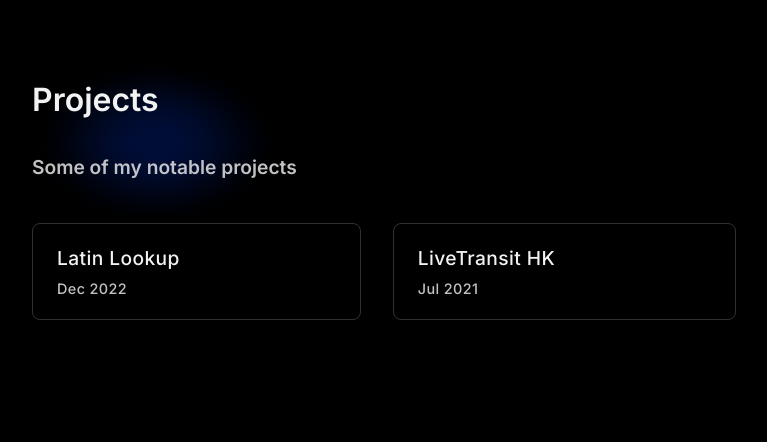
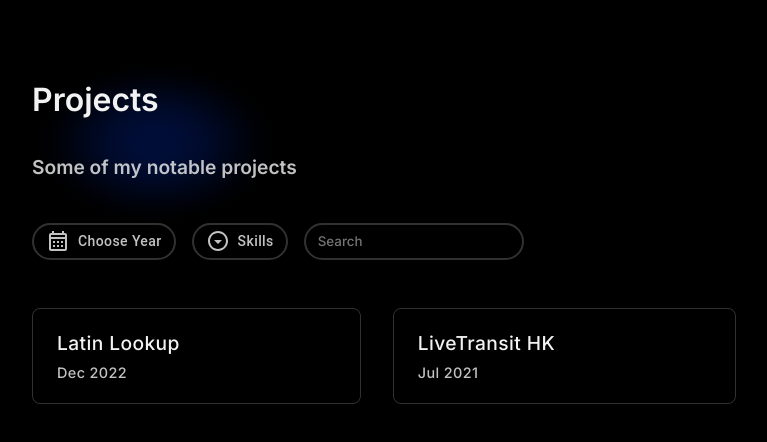
Before and after one commit to sd0e/portfolio, a Next.js app: page /projects in a window 1280 px wide. Shown: the top 442 px of the page, without its empty margins (256-1023 px from the left). Built offline with nearby package versions, Linux system fonts and the light colour scheme.

Commit message:
Add a date filter method

```diff
--- /dev/null
+++ b/components/overlaycontent.module.css
@@ -0,0 +1,7 @@
+.overlay {
+    background-color: #111111;
+    color: #f2f2f2;
+    padding: 1.5rem;
+    display: flex;
+    align-items: center;
+}
--- /dev/null
+++ b/components/overlaycontent.tsx
@@ -0,0 +1,11 @@
+import { ReactElement } from "react";
+import styles from './overlaycontent.module.css';
+import { Inter } from 'next/font/google';
+
+const inter = Inter({ subsets: ['latin'], weight: ['600', '700'] })
+
+export default function OverlayContent({ children }: { children: ReactElement }) {
+    return <div className={[styles.overlay, inter.className].join(' ')}>
+        {children}
+    </div>
+}
--- /dev/null
+++ b/components/roundsearch.module.css
@@ -0,0 +1,8 @@
+.input {
+    border-radius: 1.5rem;
+    text-transform: none;
+    border: 2px solid rgba(242, 242, 242, 0.2);
+    color: rgba(242, 242, 242, 0.8);
+    padding: 0.25rem 0.75rem;
+    background: none;
+}
--- /dev/null
+++ b/components/roundsearch.tsx
@@ -0,0 +1,8 @@
+import { Inter } from 'next/font/google';
+import styles from './roundsearch.module.css';
+
+const inter = Inter({ subsets: ['latin'], weight: ['600', '700'] })
+
+export default function RoundSearch({ placeholder, setState }: { placeholder: string, setState: (val: string) => void }) {
+    return <input className={[styles.input, inter.className].join(' ')} placeholder={placeholder} onChange={e => setState(e.target.value)} autoCapitalize="false" autoComplete="false" autoFocus={false} />
+}
--- a/components/skillbutton.tsx
+++ b/components/skillbutton.tsx
@@ -24,9 +24,9 @@ const theme = createTheme({
     }
 });
 
-export default function SkillButton({ children, onClick, Icon }: { children: string, onClick?: () => void, Icon?: SvgIconComponent }) {
+export default function SkillButton({ children, onClick, Icon, id }: { children: string, onClick?: (e: React.MouseEvent<HTMLButtonElement>) => void, Icon?: SvgIconComponent, id?: string }) {
     return <ThemeProvider theme={theme} key={children}>
-        <Button onClick={onClick} key={`button-${children}`}>
+        <Button onClick={onClick} key={`button-${children}`} aria-describedby={id}>
             <div className={styles.skillButtonContents}>
                 { Icon ? <Icon className={[styles.skillButtonIcon, inter.className].join(' ')} /> : null }
                 {children}
--- /dev/null
+++ b/hooks/useStorage.ts
@@ -0,0 +1,37 @@
+type StorageType = 'session' | 'local';
+type UseStorageReturnValue = {
+  getItem: (key: string, type?: StorageType) => string;
+  setItem: (key: string, value: string, type?: StorageType) => boolean;
+  removeItem: (key: string, type?: StorageType) => void;
+};
+
+const useStorage = (): UseStorageReturnValue => {
+  const storageType = (type?: StorageType): 'localStorage' | 'sessionStorage' => `${type ?? 'session'}Storage`;
+
+  const isBrowser: boolean = ((): boolean => typeof window !== 'undefined')();
+
+  const getItem = (key: string, type?: StorageType): string => {
+    return isBrowser ? window[storageType(type)][key] : '';
+  };
+
+  const setItem = (key: string, value: string, type?: StorageType): boolean => {
+    if (isBrowser) {
+      window[storageType(type)].setItem(key, value);
+      return true;
+    }
+
+    return false;
+  };
+
+  const removeItem = (key: string, type?: StorageType): void => {
+    window[storageType(type)].removeItem(key);
+  };
+
+  return {
+    getItem,
+    setItem,
+    removeItem,
+  };
+};
+
+export default useStorage;
--- a/pages/project/[id].tsx
+++ b/pages/project/[id].tsx
@@ -23,7 +23,7 @@ export default function Project({ projectInfo }: { projectInfo: {
         <meta name="viewport" content="width=device-width, initial-scale=1" />
         <link rel="icon" href="/favicon.ico" />
       </Head>
-      <ProjectInfo Skills={projectInfo.languages} URL={projectInfo.link} Time={`${projectInfo.month} ${projectInfo.year.toString()}`} />
+      <ProjectInfo Skills={projectInfo.languages} URL={projectInfo.link} Time={`${projectInfo.month} ${projectInfo.year.toString()}`} Year={projectInfo.year} />
       <div dangerouslySetInnerHTML={{ __html: projectInfo.contentAsHtml }} className={inter.className} />
     </Layout>
   )
--- a/pages/projects.tsx
+++ b/pages/projects.tsx
@@ -6,6 +6,13 @@ import { getSortedProjects } from '@/lib/projects';
 import { GetStaticProps } from 'next/types';
 import ProjectButton from '@/components/projectbutton';
 import Boxy from '@/components/boxy';
+import { Stack, Popover, IconButton, createTheme, ThemeProvider } from '@mui/material';
+import SkillButton from '@/components/skillbutton';
+import { AddCircleOutlineOutlined, ArrowDropDownCircleOutlined, CalendarMonthOutlined, ClearAllOutlined, RemoveCircleOutlineOutlined } from '@mui/icons-material';
+import RoundSearch from '@/components/roundsearch';
+import { useRef, useState } from 'react';
+import OverlayContent from '@/components/overlaycontent';
+import useStorage from '@/hooks/useStorage';
 
 const inter = Inter({ subsets: ['latin'], weight: ['600', '700'] })
 
@@ -21,12 +28,102 @@ export default function Projects({ projects }: { projects: Array<{
   const router = useRouter();
   const pathname = router.pathname;
 
+  const dateButtonRef = useRef();
+  const skillsButtonRef = useRef();
+
+  const [searchValue, setSearchValue] = useState('');
+  const { getItem, setItem } = useStorage();
+
+  const [anchorEl, setAnchorEl] = useState<HTMLButtonElement | null>(null);
+  const [skillsAnchorEl, setSkillsAnchorEl] = useState<HTMLButtonElement | null>(null);
+  const [dateOpen, setDateOpen] = useState(false);
+  const [skillsOpen, setSkillsOpen] = useState(false);
+  const [date, setDate] = useState<number | null>(null);
+  const dateId = dateOpen ? 'date-popover' : undefined;
+  const skillsId = skillsOpen ? 'skills-popover' : undefined;
+
+  const theme = createTheme({
+    palette: {
+      mode: 'dark'
+    }
+  });
+
+  const updateDate = (newDate: number) => {
+    setDate(newDate);
+    setItem('date', newDate.toString());
+  }
+
   return (
     <Layout mainPage title="Projects" description="Some of my notable projects" image={`/assets/SVG${pathname}.svg`} prev="/skills">
       <Head>
         <meta name="viewport" content="width=device-width, initial-scale=1" />
         <link rel="icon" href="/favicon.ico" />
       </Head>
+      <Stack direction="row" spacing={2} style={{ marginBottom: '3rem' }}>
+        <SkillButton Icon={CalendarMonthOutlined} id={dateId} onClick={e => {
+          setAnchorEl(e.currentTarget);
+          setDateOpen(value => !value);
+          if (!date) {
+            if (!getItem('date')) setItem('date', new Date().getFullYear().toString())
+            const fetchedDate = getItem('date');
+            setDate(Number(fetchedDate));
+          }
+        }}>{
+          date?.toString() || `Choose Year`
+        }</SkillButton>
+        <SkillButton Icon={ArrowDropDownCircleOutlined} id={skillsId} onClick={e => {
+          setSkillsAnchorEl(e.currentTarget);
+          setSkillsOpen(value => !value);
+        }}>Skills</SkillButton>
+        <RoundSearch placeholder="Search" setState={setSearchValue} />
+      </Stack>
+      <Popover
+        id={dateId}
+        open={dateOpen}
+        anchorEl={skillsAnchorEl}
+        onClose={() => setDateOpen(false)}
+        anchorOrigin={{
+          vertical: 'bottom',
+          horizontal: 'left'
+        }}
+      >
+        <OverlayContent>
+          <ThemeProvider theme={theme}>
+            <IconButton color="secondary" disabled={date === 2015} onClick={() => updateDate(date ? date - 1 : new Date().getFullYear() - 1)}>
+              <RemoveCircleOutlineOutlined />
+            </IconButton>
+            <span style={{
+              margin: '0 1rem',
+              fontSize: '1.2rem',
+              color: 'rgba(242, 242, 242, 0.8)'
+            }}>{date}</span>
+            <IconButton color="secondary" disabled={date === new Date().getFullYear()} onClick={() => updateDate(date ? date + 1 : new Date().getFullYear())}>
+              <AddCircleOutlineOutlined />
+            </IconButton>
+            <IconButton color="warning" onClick={() => {
+              setDate(null);
+              setItem('date', '');
+              setDateOpen(false);
+            }}>
+              <ClearAllOutlined />
+            </IconButton>
+          </ThemeProvider>
+        </OverlayContent>
+      </Popover>
+      <Popover
+        id={skillsId}
+        open={skillsOpen}
+        anchorEl={anchorEl}
+        onClose={() => setSkillsOpen(false)}
+        anchorOrigin={{
+          vertical: 'bottom',
+          horizontal: 'left'
+        }}
+      >
+        <OverlayContent>
+          <span>skills picker</span>
+        </OverlayContent>
+      </Popover>
       <Boxy columns={2} items={projects}>
         {(project) => {
           return <ProjectButton
```
Also changed, not shown: components/projectinfo.tsx (+10 -2 lines).
